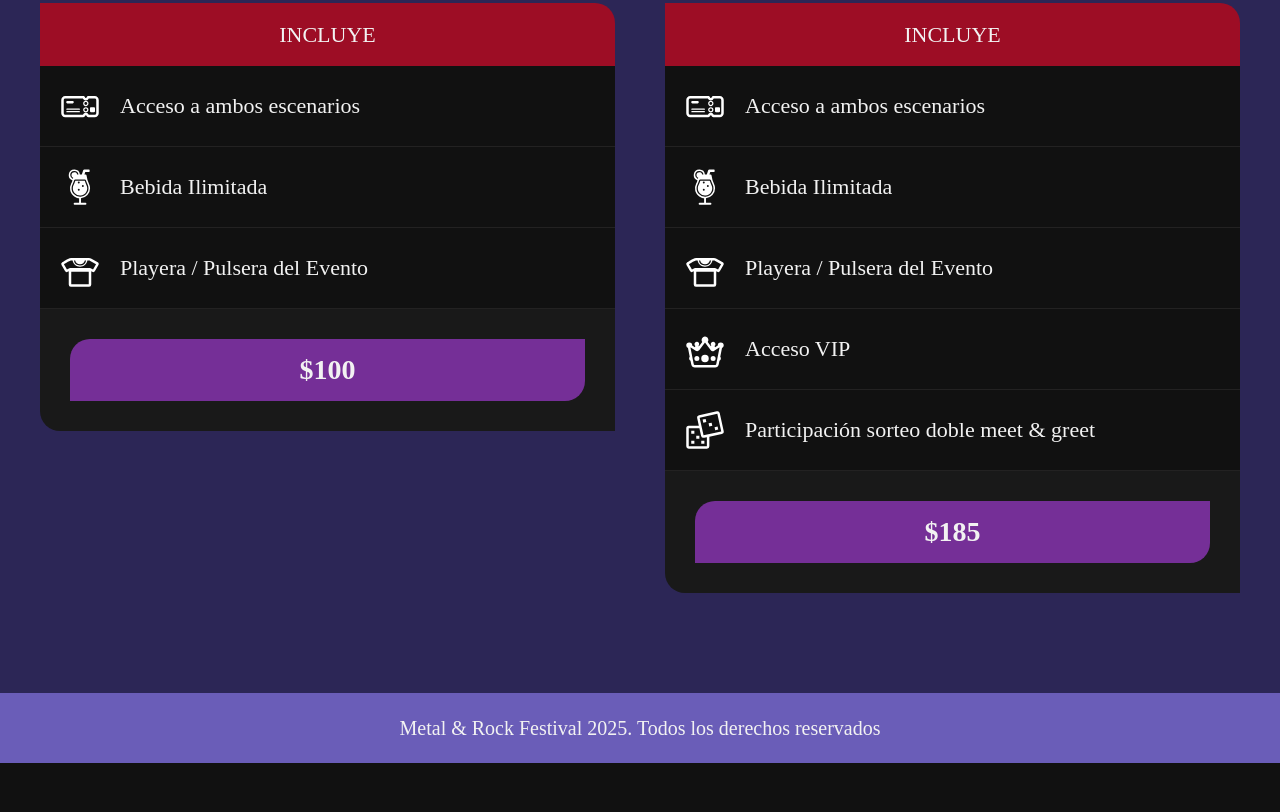
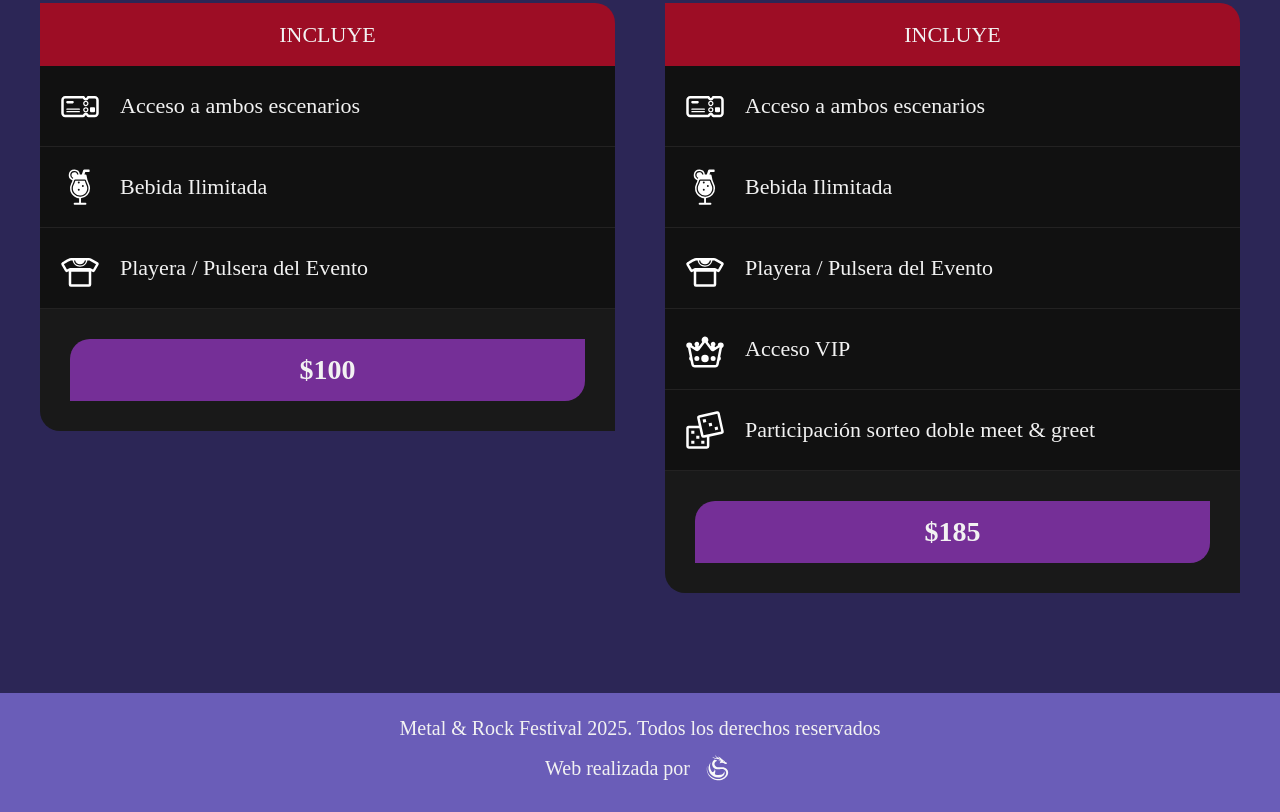
Before and after one commit to SanguinoCastro/MusicalFestival, a website: page index.html in a window 1280 px wide. Shown: the part 4237-5049 px from the top of the page. Before the commit the page ends 5000 px from the top, so only its background shows below. Drawn offline with Linux system fonts and the light colour scheme; a web font is replaced by a local one.

Commit message:
added creator credential

```diff
--- a/index.html
+++ b/index.html
@@ -200,6 +200,7 @@
 
     <footer class="footer">
       <p>Metal & Rock Festival 2025. Todos los derechos reservados</p>
+      <p class="flex">Web realizada por <a href="https://eduardsanguinodev.com"><img src="build/img/gallery/icon/es.svg" alt="ES" class="icon"></a></p>
     </footer>
 
     <script src="build/js/app.js"></script>
--- a/src/scss/layout/_footer.scss
+++ b/src/scss/layout/_footer.scss
@@ -7,5 +7,15 @@
         margin: 0;
         color: v.$blanco;
         text-align: center;
+        &.flex{
+            display: flex;
+            justify-content: center;
+            align-items: center;
+            gap: 1rem;
+            img{
+                width: 3.5rem;
+            }
+
+        }
     }
 }
```
Also changed, not shown: build/css/app.css, build/img/gallery/icon/es.svg (added), 1 other file.
